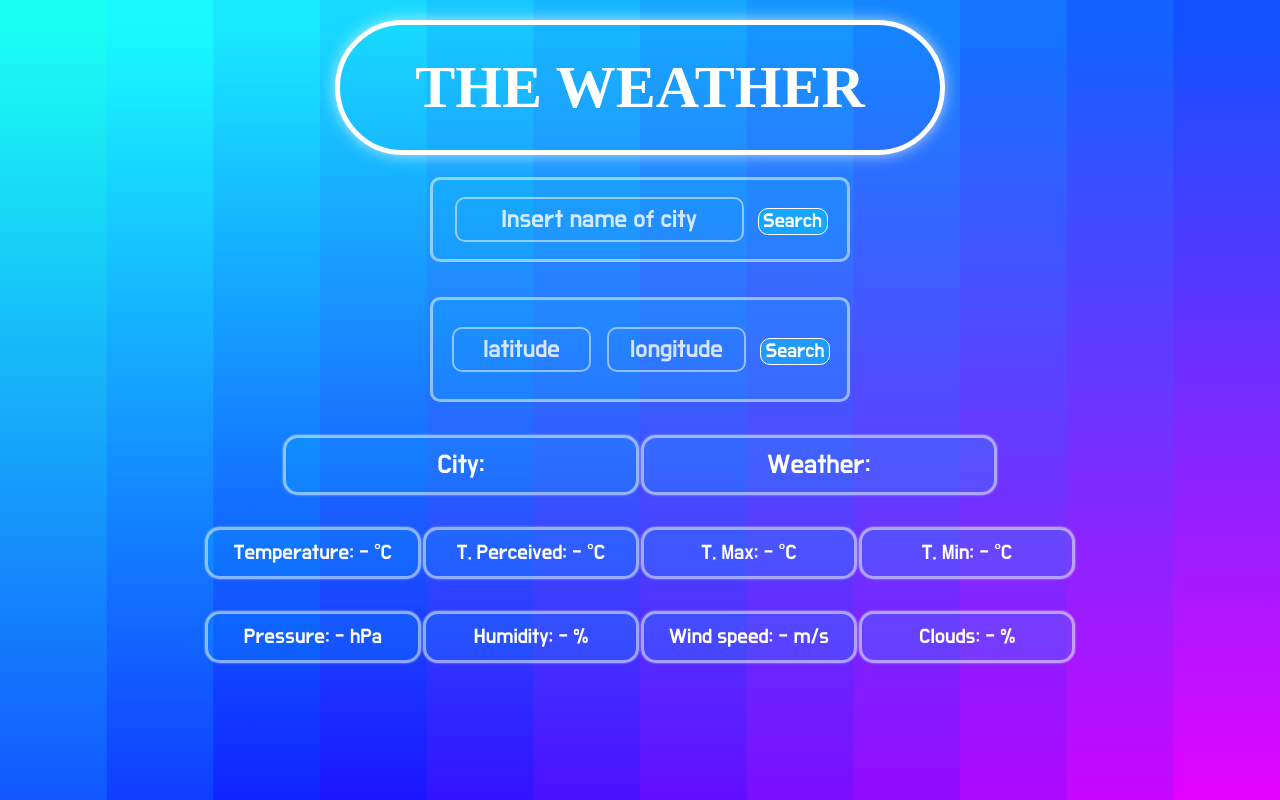
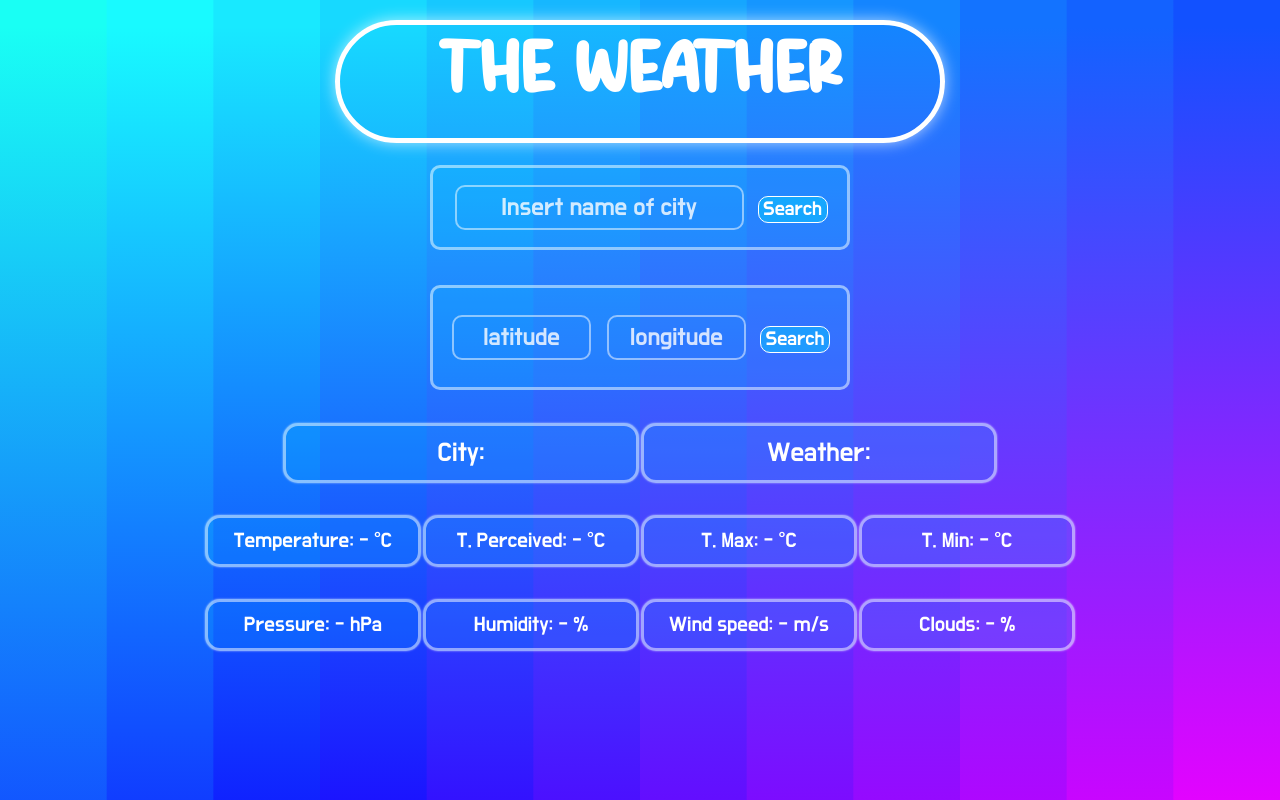
Before and after one commit to PietroTambu/Weather, a plain HTML site: page index.html in a window 1280 px wide. Drawn offline with nearby package versions, Linux system fonts and the light colour scheme.

Commit message:
Update style.css

```diff
--- a/style.css
+++ b/style.css
@@ -69,8 +69,8 @@ input::-webkit-inner-spin-button {
 h1{
     display:table-cell;
     vertical-align:middle;
-    padding-top: 3%;
-    padding-bottom: 3%;
+    padding-top: 10px;
+    padding-bottom: 10px;
 }
 
 ::placeholder {
@@ -92,9 +92,9 @@ body {
     border: 5px solid #fff;
     max-width: 600px;
     margin: auto;
-    /*font-family: 'Goldie';*/
+    font-family: 'Goldie';
     box-shadow: 0 0 15px #ffffffab;
-    font-size: 30px;
+    font-size: 37px;
     height: 100%;
     width: 100%;
     display:flex;
```
